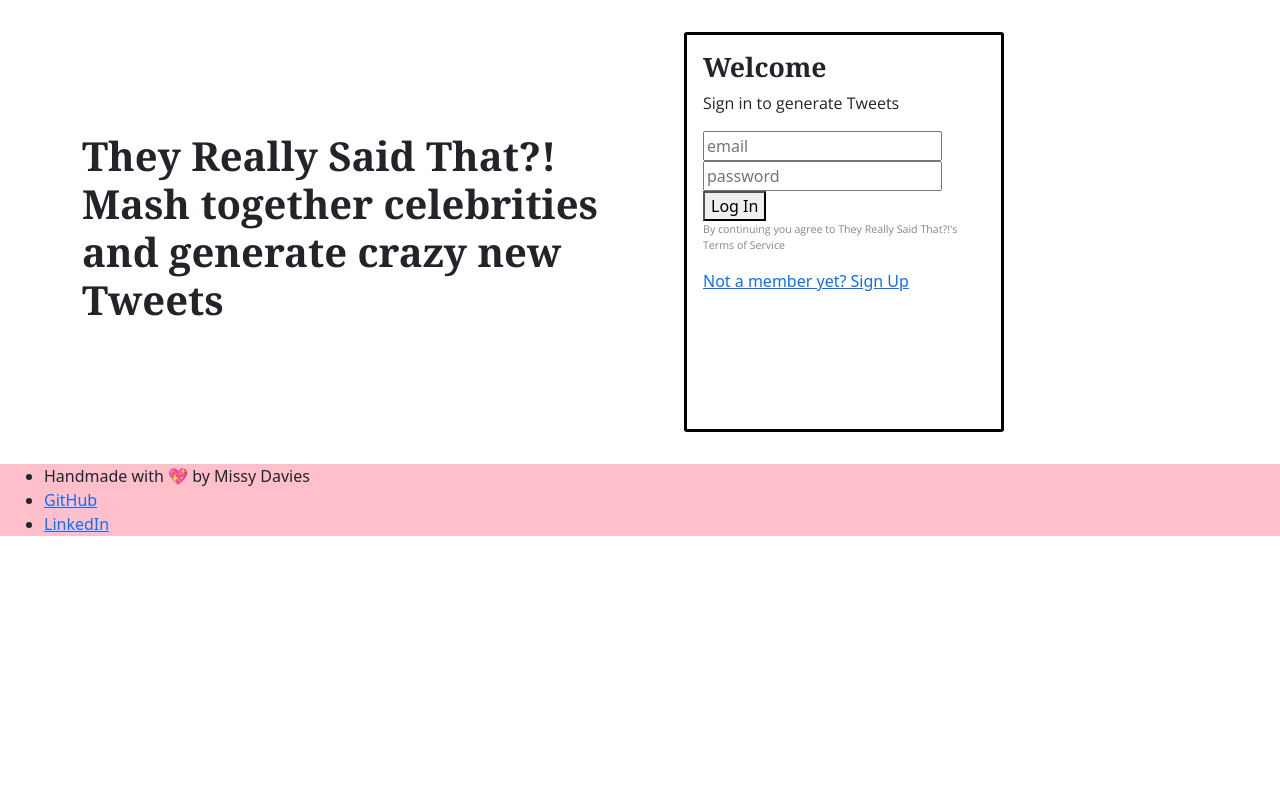
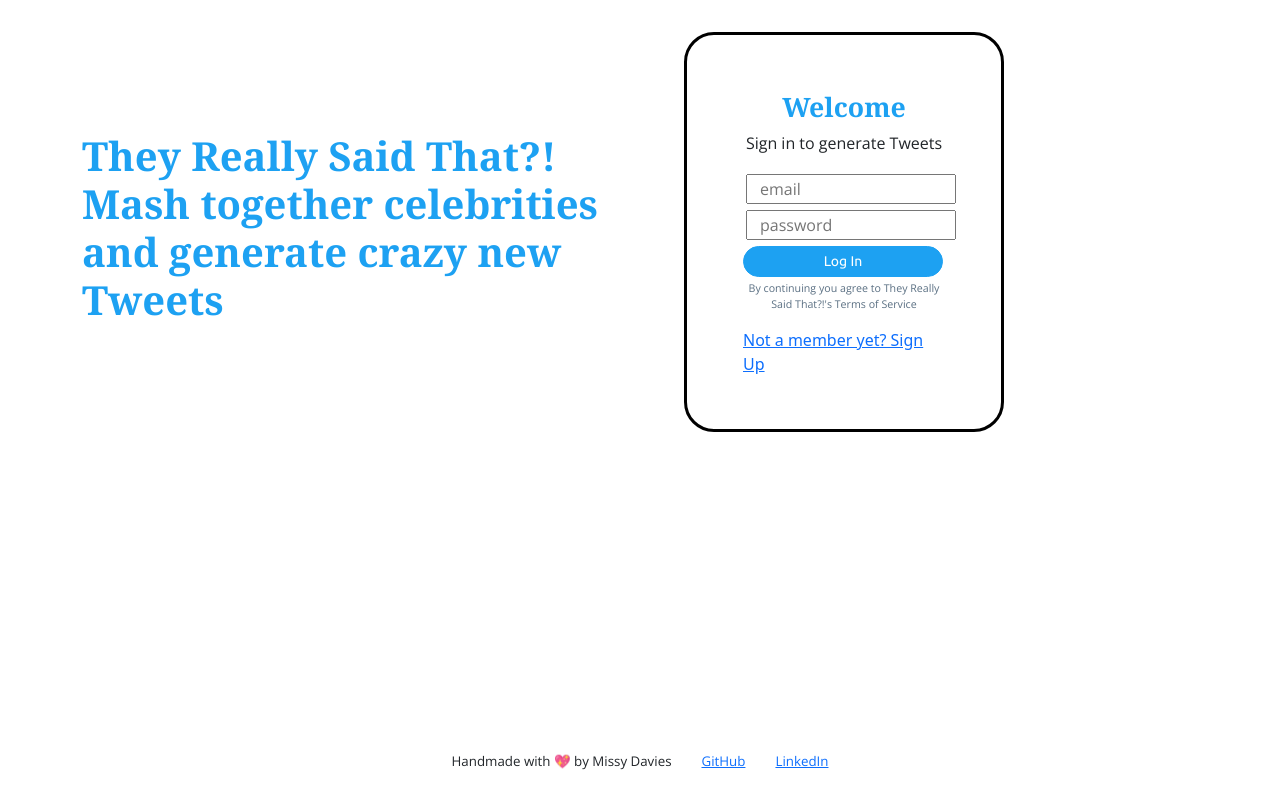
Before and after one commit to missy-davies/chatterbot, a Flask app: page /login in a window 1280 px wide. Run offline with Flask 2, Linux system fonts and the light colour scheme.

Commit message:
Add style to login form and add bootstrap framework to generate and favorites pages

```diff
--- a/static/css/style.css
+++ b/static/css/style.css
@@ -1,11 +1,14 @@
+/* Text  */
 h1 {
 	font-family: 'Noto Serif', serif;
 	font-size: 30pt;
+	color: #1DA1F2;
 }
 
 h2 {
 	font-family: 'Noto Serif', serif;
 	font-size: 20pt;
+	color: #1DA1F2;
 }
 
 p {
@@ -14,39 +17,77 @@ p {
 
 .session-terms {
 	font-size: 8pt;
-	color: rgb(135, 133, 133);
+	color: #5B7083;
 }
 
-.footer .container-fluid {
-	background-color: pink;
-	width: auto;
-	/* position: absolute;
+/* Footer */
+/* TODO: If content overflows, then footer covers content, it should sit below always */
+.footer > ul {
+	display: flex;
+	flex-direction: row;
+	justify-content: center;
+	position: fixed;
 	bottom: 0;
 	width: 100%;
-	height: 2.5rem;
-	padding-bottom: 5px; */
-	/* display: flex; */
-	/* flex-direction: row; */
-	/* justify-content: center; */
+	height: 2rem;
 }
 
-/* ul .footer {
-    list-style: none;
-	list-style-position: outside;
-	list-style-image: none;
-	list-style-type: none;
-} */
+ul, li {
+	display: inline;
+	padding-left: 15px;
+	padding-right: 15px;
+	font-size: 10pt;
+	font-family: 'Open Sans', sans-serif;
+}
 
+/* Account Login Widget */
 .account-widget {
-	border-radius: 3px;
+	border-radius: 30px;
 	border: 3px solid black;
 	width: 20em;
 	height: 25em;
 	margin: 2em;
-	padding: 1em;
+	padding: 3.5em;
 	display: inline-block;
 }
 
+.account-widget h2, .account-widget p {
+	text-align: center;
+}
+
+/* TODO: Get continue button centered on form */
+/* .account-widget button {
+	margin: auto;
+	display: flex;
+	display: grid;
+} */
+
+
+#email, #password, #fname, #login-email, #login-password {
+	margin: 3px;
+}
+
+input {
+	text-indent: 10px;
+	font-family: 'Open Sans', sans-serif;
+}
+
+.btn-primary {
+	color: white;
+	background-color: #1DA1F2;
+	border-color: #1DA1F2;
+	border-radius:30px;
+	font-family: 'Ubuntu', sans-serif;
+	width: 200px;
+	margin-top: 3px;
+	margin-bottom: 3px;
+}
+
+/* .button {
+	cursor: pointer;
+} */
+
+/* Tweets */
 .tweets {
 	border-radius: 3px;
 	border: 3px solid black;
@@ -76,7 +117,3 @@ p {
 .heart-fav {
 	color: #E0245E;
 }
-
-.button {
-	cursor: pointer;
-}
--- a/templates/base.html
+++ b/templates/base.html
@@ -15,7 +15,7 @@
 
 		<!-- Google Fonts -->
 		<link rel="preconnect" href="https://fonts.gstatic.com">
-		<link href="https://fonts.googleapis.com/css2?family=IBM+Plex+Mono&family=Noto+Serif:wght@700&family=Open+Sans&display=swap" rel="stylesheet">
+		<link href="https://fonts.googleapis.com/css2?family=Ubuntu&family=Noto+Serif:wght@700&family=Open+Sans&display=swap" rel="stylesheet">
 
 		<!-- JQuery Installation  -->
 		<script
@@ -31,17 +31,16 @@
 		{% for msg in get_flashed_messages() %}
 		<p class="flash-msg">{{ msg }}</p>
 		{% endfor %}
-		{% block body %}{% endblock %}
+		{% block body %}
+		{% endblock %}
 		<script src="/static/js/tweet-generator.js"></script>
 	</body>
 
 	<footer class="footer">
-		<div class="container-fluid">
-			<ul>
-				<li>Handmade with 💖 by Missy Davies</li>
-				<li><a href="https://github.com/missy-davies" target="_blank">GitHub</a></li>
-				<li><a href="https://www.linkedin.com/in/missydavies/" target="_blank">LinkedIn</a></li>
-			</ul>
-		</div>
+		<ul>
+			<li>Handmade with 💖 by Missy Davies</li>
+			<li><a href="https://github.com/missy-davies" target="_blank">GitHub</a></li>
+			<li><a href="https://www.linkedin.com/in/missydavies/" target="_blank">LinkedIn</a></li>
+		</ul>
 	</footer>
 </html>
--- a/templates/create-account.html
+++ b/templates/create-account.html
@@ -29,7 +29,7 @@
             <input type="password" name="password" id="password"
             placeholder="password" required />
           </div>
-          <button type="submit">Continue</button>
+          <button type="submit" class="btn btn-primary btn-sm">Continue</button>
         </form>
 
         <p class="session-terms">By continuing you agree to They Really Said That?!'s Terms of Service</p>
--- a/templates/login.html
+++ b/templates/login.html
@@ -24,7 +24,7 @@
             <input type="password" name="login-password" id="login-password"
             placeholder="password" required />
           </div>
-          <button class="button" type="submit">Log In</button>
+          <button class="btn btn-primary btn-sm" type="submit">Log In</button>
         </form>
 
         <p class="session-terms">By continuing you agree to They Really Said That?!'s Terms of Service</p>
```
Also changed, not shown: templates/favorites.html (+15 -10 lines), templates/generate.html (+8 -3 lines).
